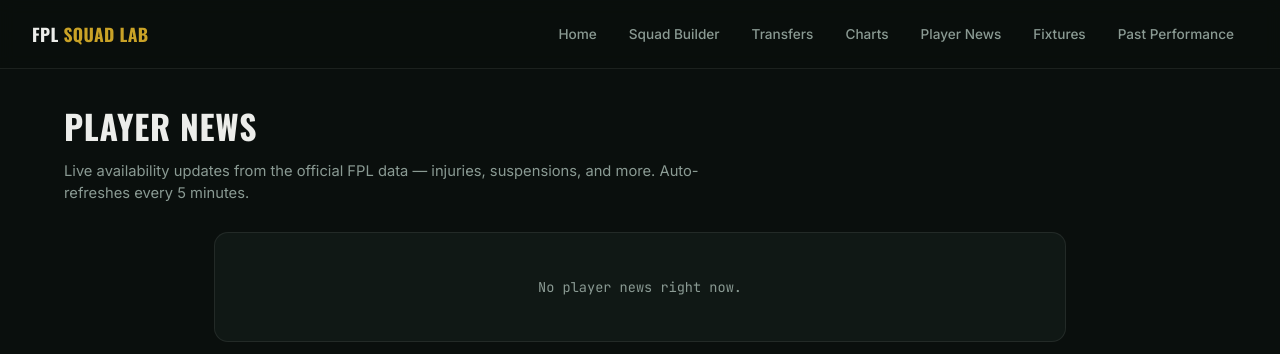
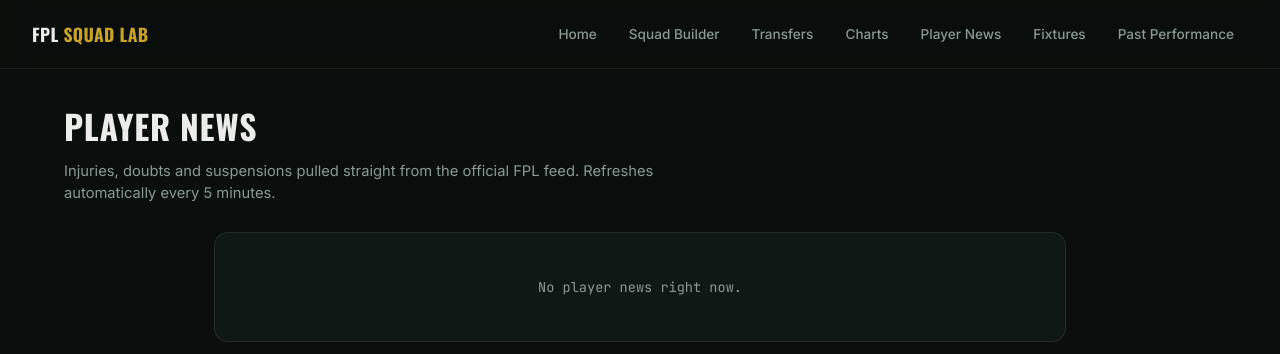
Before and after one commit to Avadhut2007/FPL, a Flask app: template templates/news.html in a window 1280 px wide. Shown: the top 354 px of the page. Run offline with Flask 3, Linux system fonts and the light colour scheme; the template is opened without the code that fills it, so the values that code supplies are empty.

Commit message:
Update player news description and HTML structure

```diff
--- a/templates/news.html
+++ b/templates/news.html
@@ -4,15 +4,14 @@
 
 <header class="page-header">
   <h1>Player News</h1>
-  <p>Live availability updates from the official FPL data — injuries, suspensions, and more. Auto-refreshes every 5 minutes.</p>
+  <p>Injuries, doubts and suspensions pulled straight from the official FPL feed. Refreshes automatically every 5 minutes.</p>
 </header>
 
 <main class="page-main-single">
   <section class="news-panel">
-    <div id="news-list" class="news-list">
+    <div class="news-list" id="news-list">
       <p class="table-empty">Loading player news…</p>
     </div>
   </section>
 </main>
-
 {% endblock %}
```
